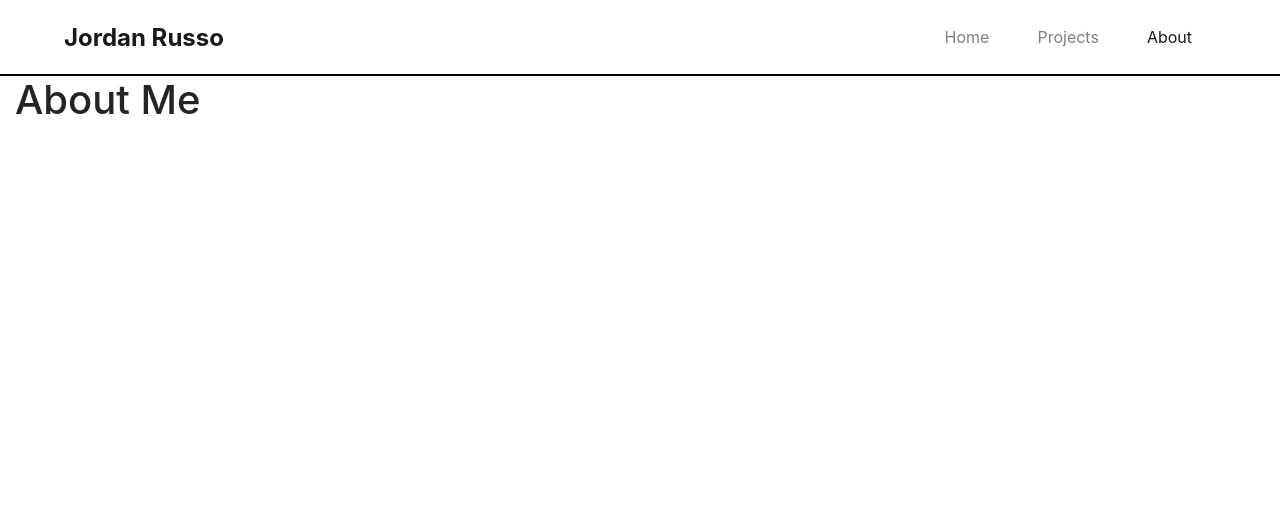
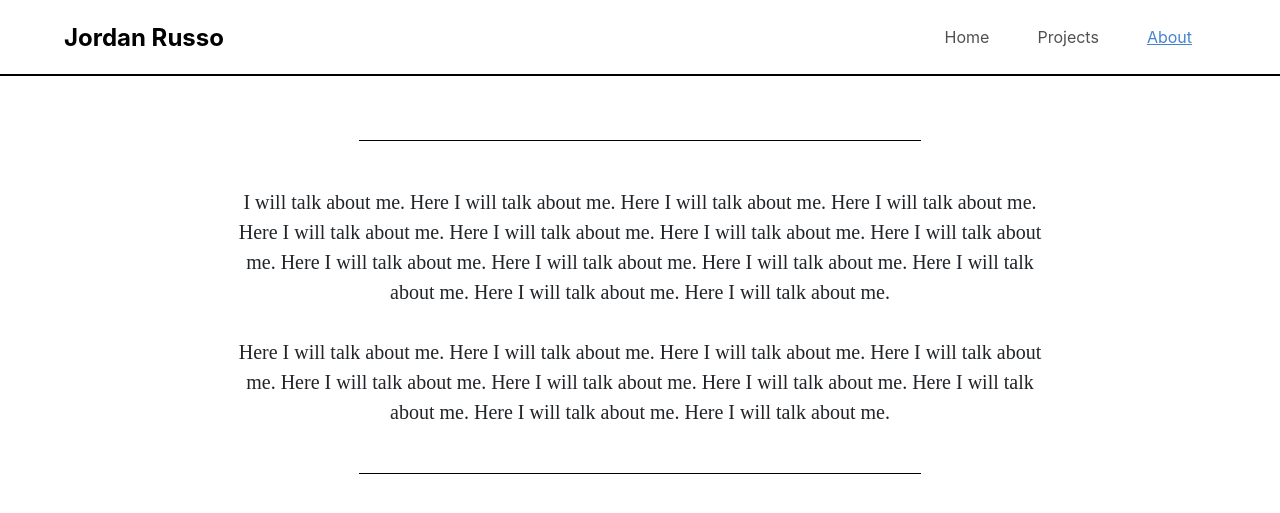
Before and after one commit to jrusso0818/my-personal-site, a Django app: page /about/ in a window 1280 px wide. Shown: the top 513 px of the page. Run offline with Django 3.2, Linux system fonts and the light colour scheme; some libraries are stand-ins or nearby versions.

Commit message:
Added styling to navbar and about page.

```diff
--- a/about/templates/about/about.html
+++ b/about/templates/about/about.html
@@ -2,5 +2,29 @@
 {% load static %}
 
 {% block page_content %}
-<h1>About Me</h1>
+<br>
+<br>
+<hr style="width:45%;background-color:black">
+<center>
+    <p style="font-family:Merriweather; font-size:20px; width:65%;">
+        <br>
+        I will talk about me. Here I will talk about me.
+        Here I will talk about me. Here I will talk about me.
+        Here I will talk about me. Here I will talk about me.
+        Here I will talk about me. Here I will talk about me.
+        Here I will talk about me. Here I will talk about me.
+        Here I will talk about me. Here I will talk about me.
+        Here I will talk about me. Here I will talk about me.
+        <br>
+        <br>
+        Here I will talk about me. Here I will talk about me.
+        Here I will talk about me. Here I will talk about me.
+        Here I will talk about me. Here I will talk about me.
+        Here I will talk about me. Here I will talk about me.
+        Here I will talk about me. Here I will talk about me.
+        <br>
+        <br>
+    </p>
+</center>
+<hr style="width:45%;background-color:black">
 {% endblock %}
--- a/homepage/static/css/base.css
+++ b/homepage/static/css/base.css
@@ -12,3 +12,20 @@ nav {
     border-bottom-color: black;
     border-bottom-width: 2px;
 }
+
+.navbar-brand {
+  color:black;
+}
+
+.nav-link {
+    color: #505050;
+}
+
+.nav-link:hover {
+    color: gray;
+  }
+
+.active a {
+  text-decoration: underline;
+  color: #4484CE;
+}
--- a/homepage/templates/homepage/base.html
+++ b/homepage/templates/homepage/base.html
@@ -10,9 +10,9 @@
     </head>
     <body>
 
-        <nav class="navbar navbar-expand-md sticky-top navbar-light" style="background:white">
+        <nav class="navbar navbar-expand-md sticky-top" style="background:white">
             <a class="navbar-brand mx-auto pl-5 pt-3" href="{% url 'homepage' %}"><h4><strong>Jordan Russo</strong></h4></a>
-            <button class="navbar-toggler" type="button" data-toggle="collapse" data-target="#navbarSupportedContent" aria-controls="navbarSupportedContent" aria-expanded="false" aria-label="Toggle navigation">
+            <button class="navbar-toggler navbar-light" type="button" data-toggle="collapse" data-target="#navbarSupportedContent" aria-controls="navbarSupportedContent" aria-expanded="false" aria-label="Toggle navigation">
                 <span class="navbar-toggler-icon"></span>
             </button>
 
```
